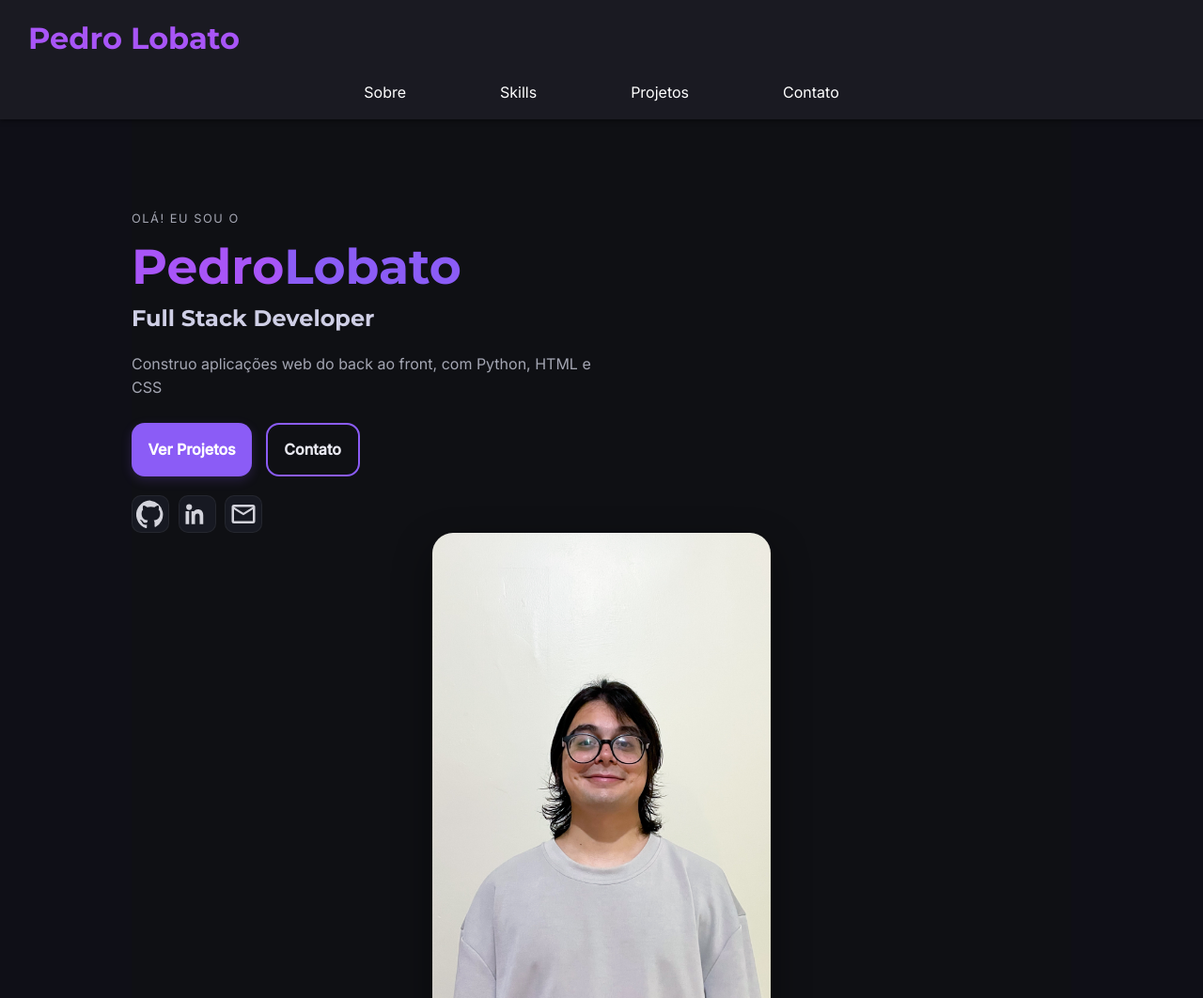
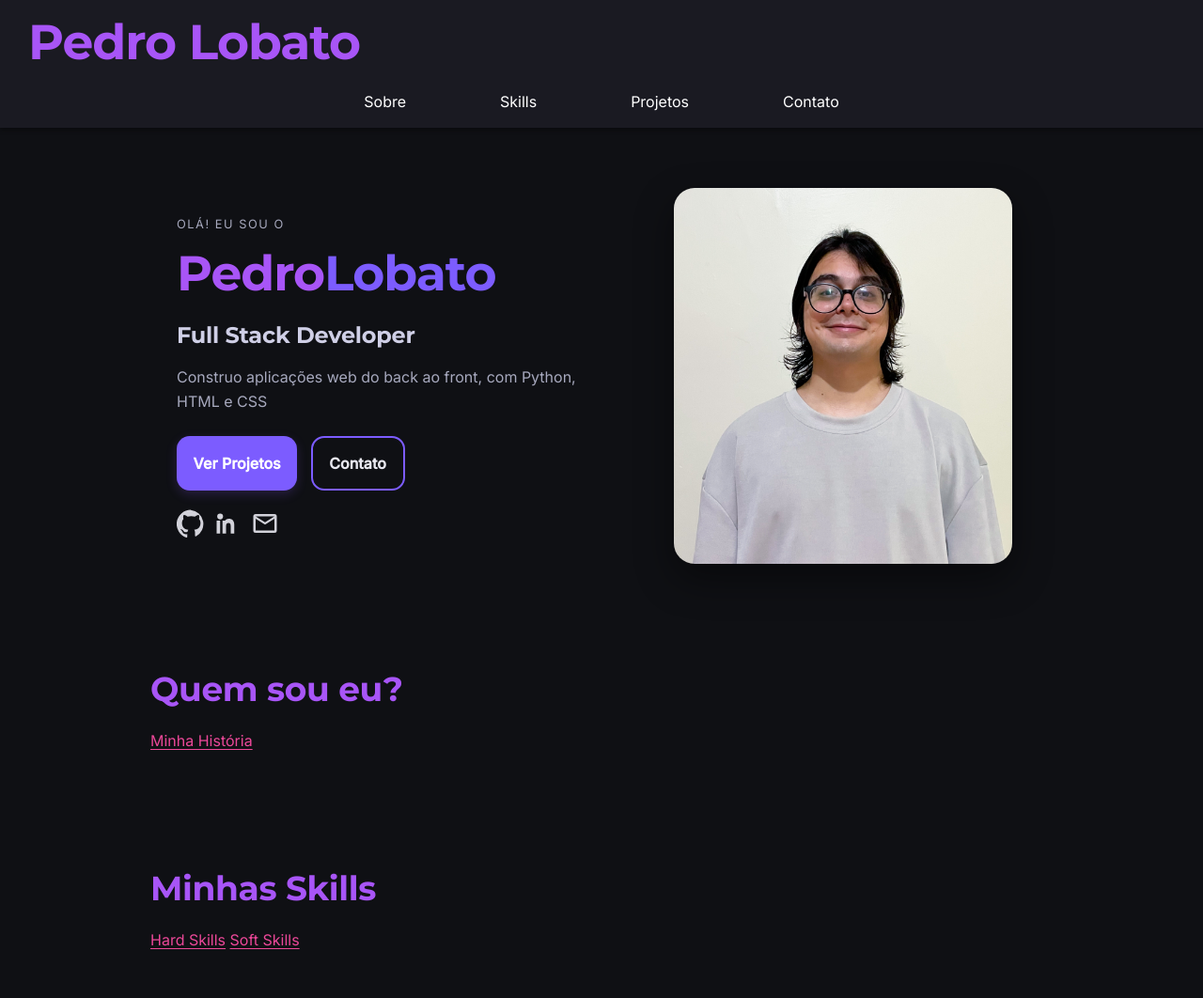
Before and after one commit to Lobato-ph17/portfolio, a plain HTML site: page index.html in a window 1280 px wide. Shown: the top 1062 px of the page at 94% size. Drawn offline with Linux system fonts and the light colour scheme.

Commit message:
layout do hero, estilização da foto, ajustes de otimização no layout

```diff
--- a/style.css
+++ b/style.css
@@ -1,12 +1,40 @@
 @import url('https://fonts.googleapis.com/css2?family=Montserrat:wght@400;700&family=Inter:wght@400;500&display=swap');
+
+html {
+  -webkit-text-size-adjust: 100%;
+  scroll-behavior: smooth;
+}
 
 :root{
   --bg: #0f1014;
   --surface: #171922;
   --text: #e8e8f0;
-  --muted: #a4a6b3;
-  --accent: #8b5cf6;
+  --muted: #a7a9be;
+  --accent: #7c5cff;
   --accent-strong: #7c3aed;
+  --line: rgba(255,255,255,.08);
+
+  --space-1: .25rem;   /* 4px */
+  --space-2: .5rem;    /* 8px */
+  --space-3: .75rem;   /* 12px */
+  --space-4: 1rem;     /* 16px */
+  --space-5: 1.5rem;   /* 24px */
+  --space-6: 2rem;     /* 32px */
+  --space-7: 3rem;     /* 48px */
+  --space-8: 4rem;     /* 64px */
+
+  --radius-md: 12px;
+  --radius-xl: 16px;
+  --radius-2xl: 24px;
+
+  --shadow-sm: 0 1px 1px rgba(0,0,0,.25);
+  --shadow-md: 0 6px 18px rgba(0,0,0,.35);
+  --shadow-lg: 0 18px 40px rgba(0,0,0,.45);
+
+  --dur: .2s;
+  --ease: cubic-bezier(.2,.7,.2,1);
+
+  --content-max: 1100px;
 }
 
 * {
@@ -16,10 +44,28 @@
 }
 
 body {
-    font-family: 'inter', sans-serif;
-    line-height: 1.6;
-    background-color:#0f0f17 ;
-    color: #f5f5f5;
+  margin: 0;
+  background: var(--bg);
+  color: var(--text);
+  font-family:Inter, system-ui, -apple-system, Segoe UI, Roboto, "Helvetica Neue", Arial, sans-serif;
+  line-height: 1.65;
+  text-rendering: optimizeLegibility;
+}
+
+h1,h2,h3,h4,h5,h6,p { margin: 0; }
+
+ul[role="list"], ol[role="list"] { list-style: none; margin: 0; padding: 0; }
+
+img, svg, video, canvas {
+  display: block;
+  max-width: 100%;
+}
+
+a { color: inherit; text-decoration-thickness: .08em; text-underline-offset: .2em; }
+
+:focus-visible {
+  outline: 2px solid var(--muted);
+  outline-offset: 2px;
 }
 
 header {
@@ -53,10 +99,21 @@ section{
     padding: 60px 20px;
     max-width: 1000px;
     margin: auto;
+    padding-block: var(--space-7);
 }
 
-h1, h2, h3 {
-    font-family: 'Montserrat', sans-serif;
+h1 { font-family: Montserrat, Inter, sans-serif; font-weight: 700; letter-spacing: -0.02em;
+     font-size: clamp(2rem, 1.2rem + 3vw, 3.25rem); line-height: 1.15; }
+h2 { font-family: Montserrat, Inter, sans-serif; font-weight: 700; letter-spacing: -0.01em;
+     font-size: clamp(1.5rem, 1rem + 2vw, 2.25rem); line-height: 1.2; }
+h3 { font-family: Montserrat, Inter, sans-serif; font-weight: 700;
+     font-size: clamp(1.25rem, .9rem + 1vw, 1.5rem); line-height: 1.25; }
+
+.lead { font-size: clamp(1rem, .9rem + .6vw, 1.25rem); color: var(--muted); }
+
+.small { font-size: .875rem; color: var(--muted); }
+
+h1, h2, h3, h4{
     color: #a855f7;
     margin-bottom: 20px;
 }
@@ -79,12 +136,19 @@ footer {
 }
 
 .hero{
+    display: flex;
+    align-items: center;
+    justify-content: space-between;
     background: var(--bg);
     padding:6rem 0 4rem;
+    gap: 2rem;
+    padding: 4rem 2rem;
 }
 
-.hero__container{
-    width: min(1120px, 92vw);
+.hero_container{
+    width: min(var(--content-max), 92vw);
+    padding-inline: var(--space-4);
+     margin-inline: auto;
     margin: 0 auto;
     display: grid;
     grid-template-columns: 1.2fr 1fr;
@@ -93,6 +157,7 @@ footer {
 }
 
 .hero_content{
+    flex: 1;
     color: var(--text);
 }
 
@@ -109,6 +174,7 @@ footer {
     line-height: 1.1;
     font-weight: 800;
     margin: 0;
+    margin-bottom: var(--space-5);
 }
 
 .hero_title span{
@@ -172,18 +238,6 @@ footer {
     gap: .6rem;
 }
 
-.social{
-    width: 40px;
-    height: 40px;
-    display: inline-flex;
-    align-items: center;
-    justify-content: center;
-    border-radius: 10px;
-    background: var(--surface);
-    border: 1px solid rgba(255,255,255,.06);
-    transition: transform .15s ease, background .15s ease, border-color .15s ease;
-
-}
 
 .social:hover{
     transform: translateY(-2px);
@@ -204,9 +258,11 @@ footer {
 }
 
 .hero_photo{
+    width: 250px;
+    height: 400px;
     width: min(360px, 80vw);
-    height: auto;
     border-radius: 22px;
     display: block;
+    object-fit: cover;
     box-shadow: 0 16px 40px rgba(0,0,0,.45), 0 0 0 1px rgba(255,255,255,.04) inset;
 }
```
